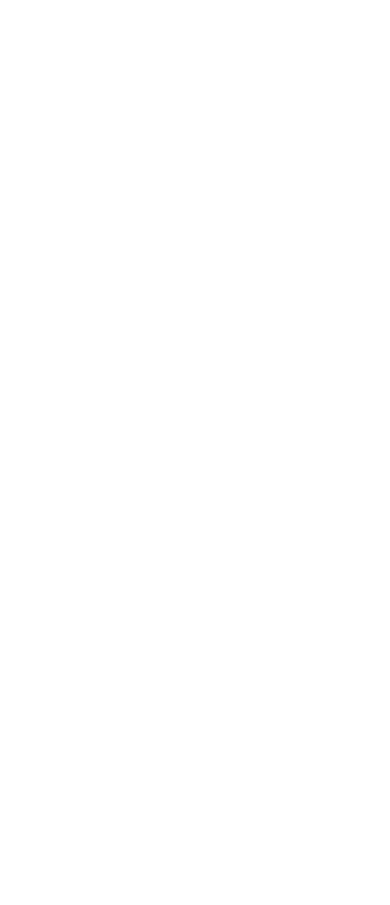
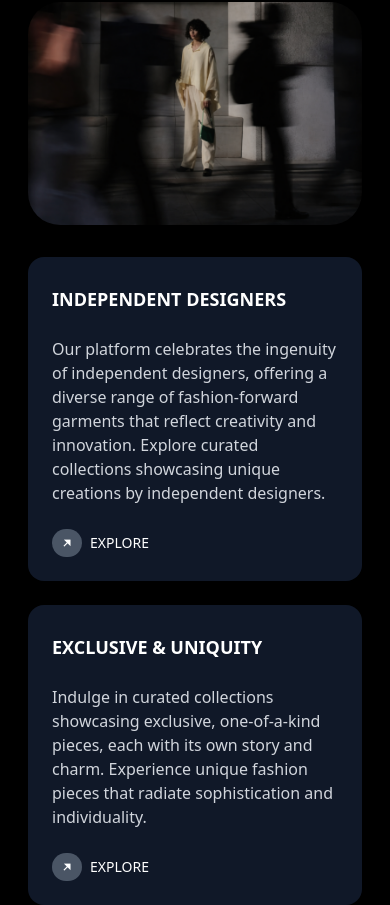
Before and after one commit to vishakha-shete/react-tailwind-landing-page, a React (Vite) app: page / in a window 390 px wide. Shown: the part 3007-3912 px from the top of the page. Before the commit the page ends 2941 px from the top, so only its background shows below. Built offline with nearby package versions, Linux system fonts and the light colour scheme.

Commit message:
Make About section responsive while preserving desktop UI

```diff
--- a/src/App.jsx
+++ b/src/App.jsx
@@ -4,6 +4,8 @@ import Hero from './Components/Hero.jsx'
 import Box from './Components/Box.jsx'
 import Section from './Components/Section.jsx'
 import Part from "./Components/Part.jsx";
+import About from './Components/About.jsx'
+
 const App = () => {
   return (
     <div className=" min-h-screen w-full bg-black ">
@@ -12,6 +14,7 @@ const App = () => {
       <Box />
       <Section />
       <Part />
+      <About />
     </div>
   )
 }
--- /dev/null
+++ b/src/Components/About.jsx
@@ -0,0 +1,79 @@
+import React from "react";
+import AboutImg from "../assets/About.png";
+
+const About = () => {
+    return (
+        <section className="px-7 md:px-10">
+
+            <h1 className="ml-10 text-white text-3xl mb-8">
+                OUR ADVANTAGES
+            </h1>
+
+            <div className="flex flex-col md:flex-row gap-8 items-center">
+
+                {/* LEFT – Image */}
+                <div className="w-full md:w-1/2">
+                    <img
+                        src={AboutImg}
+                        alt="About"
+                        className="w-full rounded-4xl object-cover"
+                    />
+                </div>
+
+                {/* RIGHT – Content */}
+                <div className="w-full md:w-1/2 text-white space-y-6">
+
+                    {/* Card 1 */}
+                    <div className="bg-gray-900 rounded-2xl p-6 relative">
+                        <h3 className="mt-1 text-lg font-semibold">
+                            INDEPENDENT DESIGNERS
+                        </h3>
+
+                        <p className="mt-6 w-[470px] max-w-full text-gray-300">
+                            Our platform celebrates the ingenuity of independent designers,
+                            offering a diverse range of fashion-forward garments that reflect
+                            creativity and innovation. Explore curated collections showcasing
+                            unique creations by independent designers.
+                        </p>
+
+                        {/* Button */}
+                        <button
+                            className="
+                              mt-6 flex items-center gap-2 text-sm font-medium
+                              md:absolute md:bottom-15 md:right-5"
+                        >
+                            <i className="bg-gray-600 rounded-full px-2 py-1 ri-arrow-right-up-fill"></i>
+                            EXPLORE
+                        </button>
+                    </div>
+
+                    {/* Card 2 */}
+                    <div className="bg-gray-900 rounded-2xl p-6 relative">
+                        <h3 className="mt-1 text-lg font-semibold">
+                            EXCLUSIVE & UNIQUITY
+                        </h3>
+
+                        <p className="mt-6 w-[470px] max-w-full text-gray-300">
+                            Indulge in curated collections showcasing exclusive, one-of-a-kind
+                            pieces, each with its own story and charm. Experience unique fashion
+                            pieces that radiate sophistication and individuality.
+                        </p>
+
+                        {/* Button */}
+                        <button
+                            className="
+                             mt-6 flex items-center gap-2 text-sm font-medium
+                             md:absolute md:bottom-15 md:right-5"
+                        >
+                            <i className="bg-gray-600 rounded-full px-2 py-1 ri-arrow-right-up-fill"></i>
+                            EXPLORE
+                        </button>
+                    </div>
+
+                </div>
+            </div>
+        </section>
+    );
+};
+
+export default About;
```
Also changed, not shown: src/assets/About.png (added).
